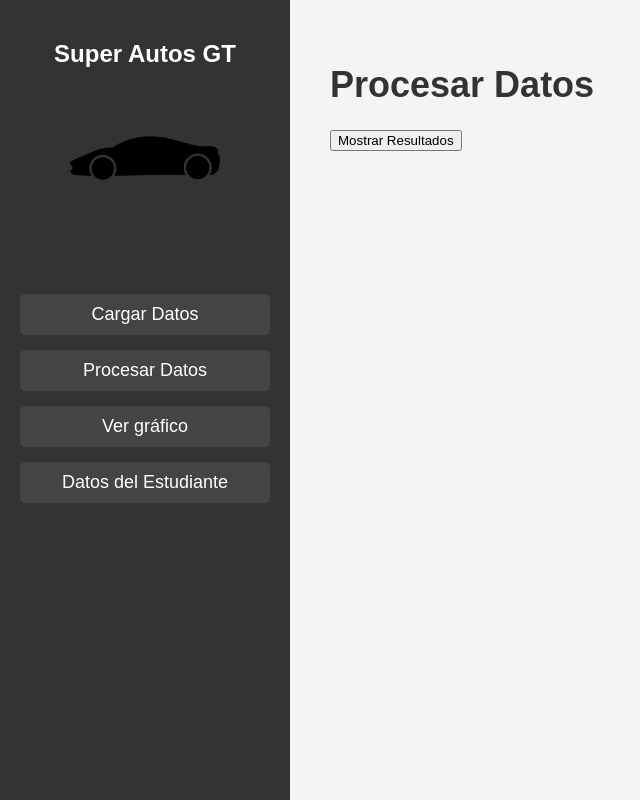
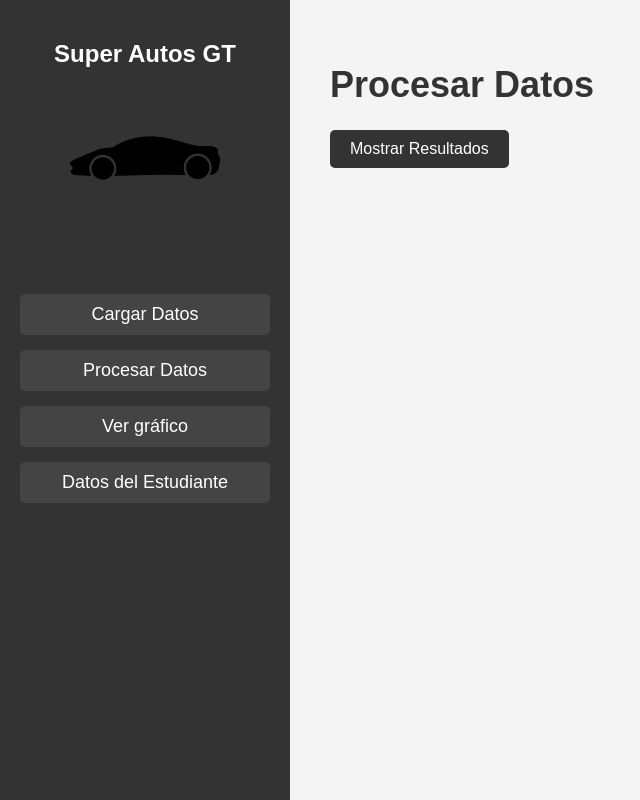
Before and after one commit to Brandon22023/-IPC2_Practica3_202300813, a Django app: page /procesar/ in a window 1280 px wide. Shown: the whole page, without its empty margins (0-640 px from the left). Run offline with Django 5.2, Linux system fonts and the light colour scheme.

Commit message:
ya sale con color el boton

```diff
--- a/autos/templates/procesar_datos.html
+++ b/autos/templates/procesar_datos.html
@@ -7,7 +7,7 @@
     <!-- Botón para procesar datos -->
     <form method="POST">
         {% csrf_token %}
-        <button type="submit">Mostrar Resultados</button>
+        <button type="submit" class="styled-button">Mostrar Resultados</button>
     </form>
 
     <!-- Sección para mostrar el XML -->
@@ -16,4 +16,22 @@
         <pre>{{ datos_xml }}</pre>  <!-- Muestra el XML con formato preformateado -->
     {% endif %}
 </div>
+
+<!-- Estilos CSS personalizados -->
+<style>
+    .styled-button {
+        background-color: #333; /* Color de fondo verde */
+        color: white; /* Texto en blanco */
+        padding: 10px 20px; /* Espaciado interno */
+        border: none; /* Sin borde */
+        border-radius: 5px; /* Bordes redondeados */
+        cursor: pointer; /* Cambiar el cursor al pasar sobre el botón */
+        font-size: 16px; /* Tamaño de fuente */
+        transition: background-color 0.3s ease; /* Transición suave para el cambio de color */
+    }
+
+    .styled-button:hover {
+        background-color: #555; /* Color de fondo al pasar el ratón */
+    }
+</style>
 {% endblock %}
```
Also changed, not shown: db.sqlite3.
